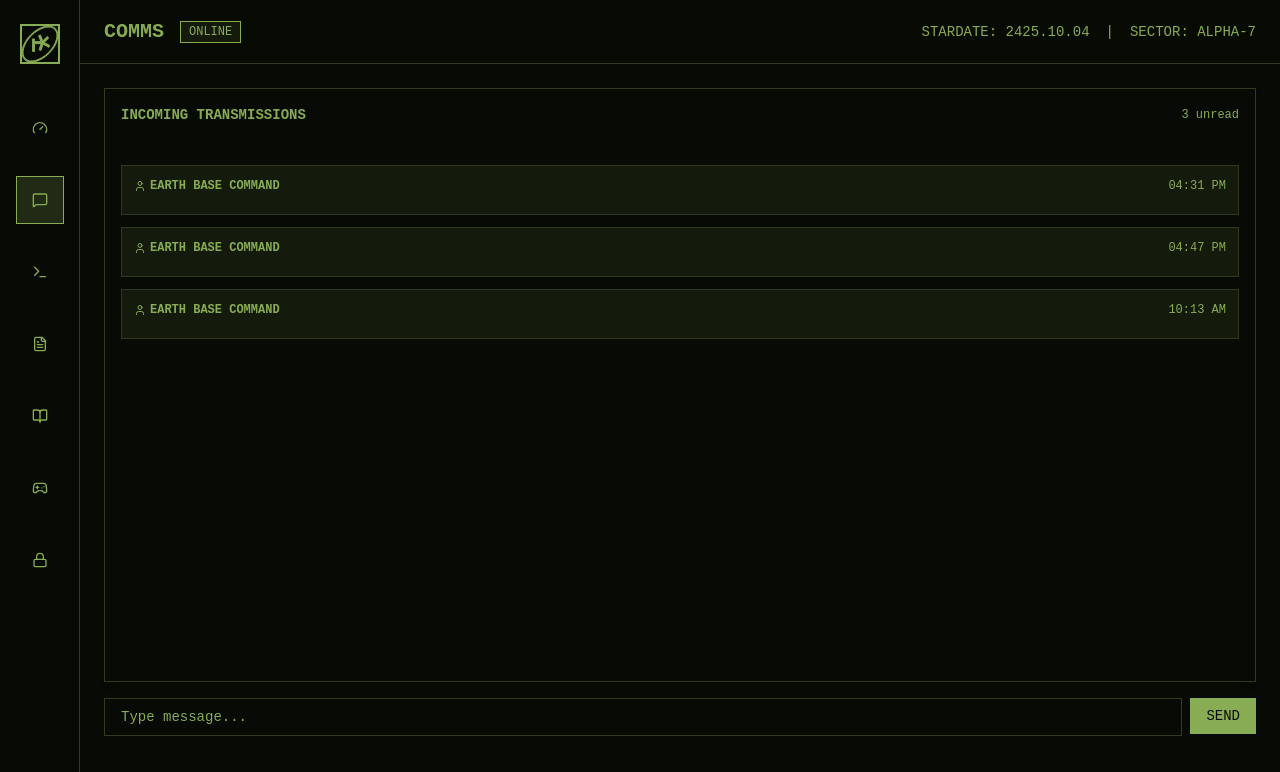
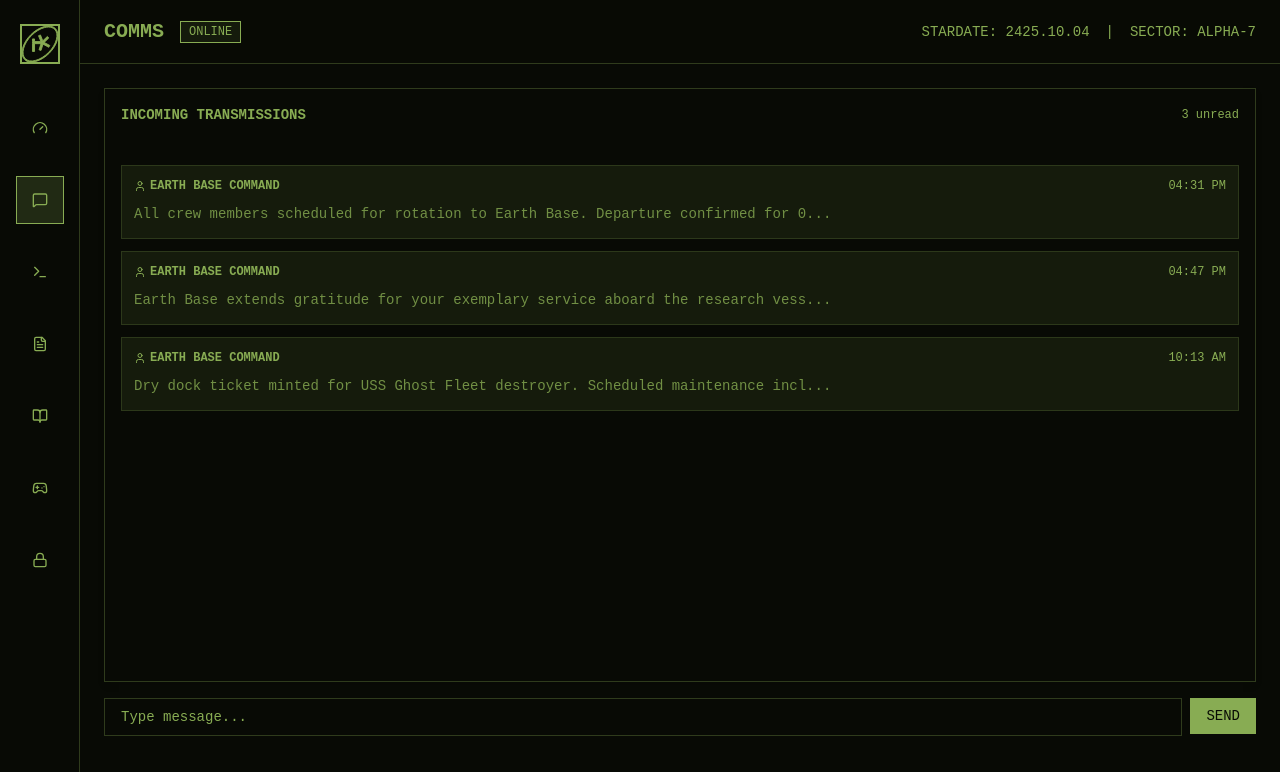
Before and after one commit to tonik/space, a React (Vite) app: page / in a window 1280 px wide. Both pictures are taken after a click on the button 39 px from the left and 200 px from the top of the page. Shown: the top 772 px of the page. Built offline with nearby package versions, Linux system fonts and the light colour scheme.

Commit message:
feat: added message preview to main view

```diff
--- a/src/features/messaging/view.tsx
+++ b/src/features/messaging/view.tsx
@@ -100,6 +100,9 @@ export function MessagingView() {
                         {format(msg.timestamp, "hh:mm aa")}
                       </span>
                     </div>
+                    <span className="text-card-foreground/80 text-sm">
+                      {msg.preview.slice(0, 80)}...
+                    </span>
                   </div>
                 );
               })
```
